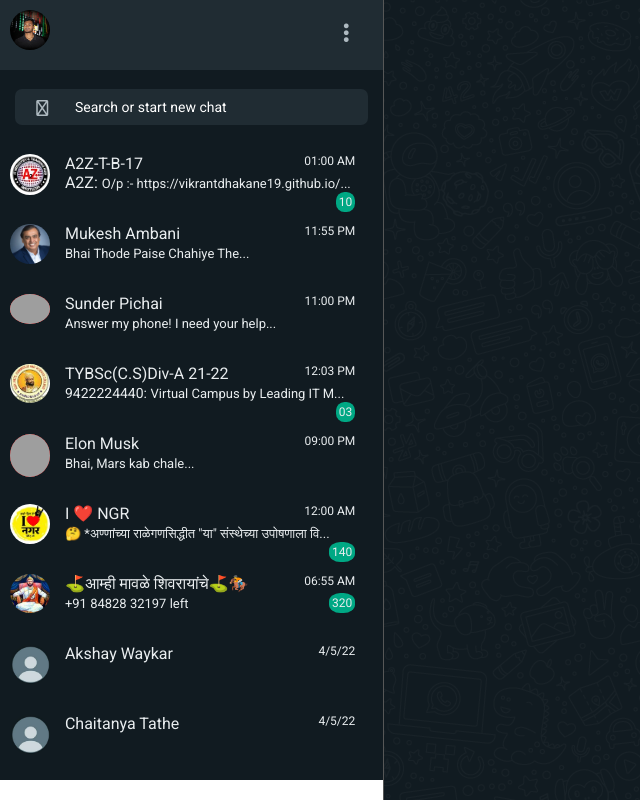
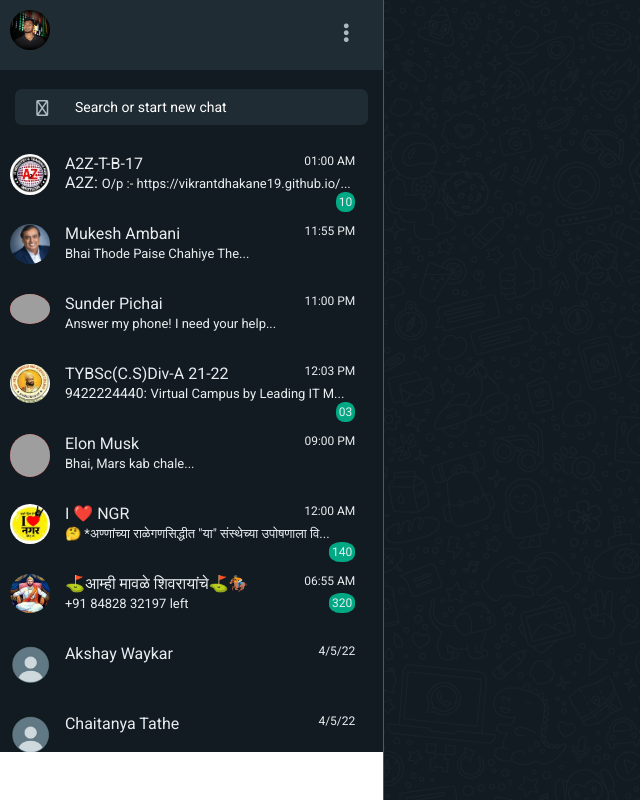
Before and after one commit to vikrant019/WhatsApp-Web-Clone--Using-HTML-CSS-JS, a plain HTML site: page index.html in a window 1280 px wide. Shown: the whole page, without its empty margins (0-640 px from the left). Drawn offline with Linux system fonts and the light colour scheme; grey boxes are pictures that could not be loaded; some icons are missing.

Commit message:
Update style.css

```diff
--- a/style.css
+++ b/style.css
@@ -106,7 +106,7 @@
 
     .contact {
         background-color: #111B21;
-        height: 80vh;
+        height: 76.5vh;
        height: calc(100vh-80px);
         color: #E9EDEF;
     }
```
